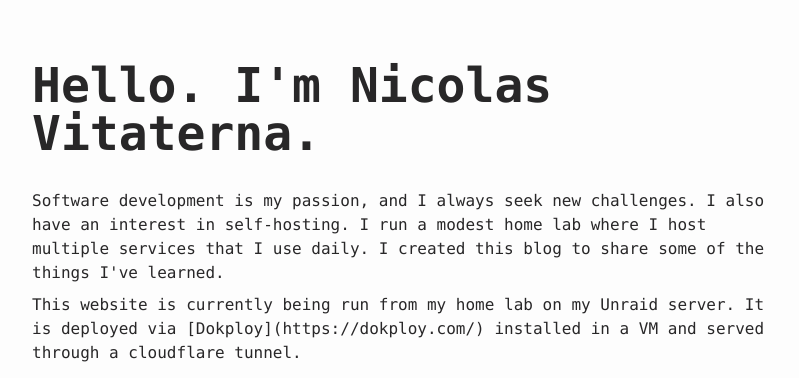
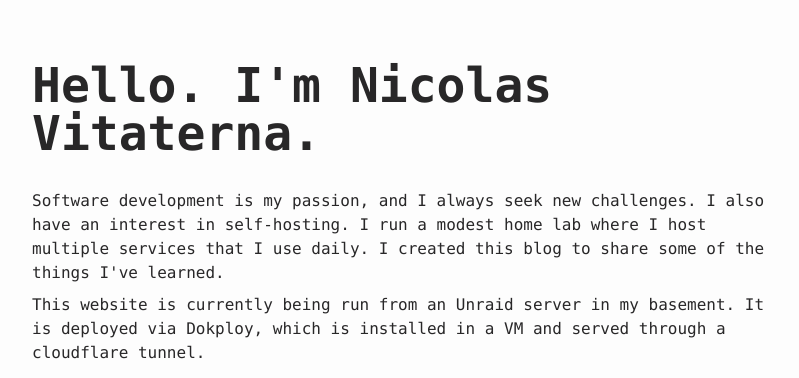
Before and after one commit to nvitaterna/vitaterna.ca, an Astro site: page / in a window 1280 px wide. Shown: the part 85-463 px from the top of the page, without its empty margins (240-1039 px from the left). Built offline with nearby package versions, Linux system fonts and the light colour scheme; Astro itself is replaced by a stand-in of ours.

Commit message:
Update index.astro

```diff
--- a/src/pages/index.astro
+++ b/src/pages/index.astro
@@ -31,7 +31,7 @@ const recentPosts = sortedPosts.filter(({ data }) => !data.featured);
         Software development is my passion, and I always seek new challenges. I also have an interest in self-hosting. I run a modest home lab where I host multiple services that I use daily. I created this blog to share some of the things I've learned.
       </p>
       <p class="mt-2">
-        This website is currently being run from my home lab on my Unraid server. It is deployed via [Dokploy](https://dokploy.com/) installed in a VM and served through a cloudflare tunnel.
+        This website is currently being run from an Unraid server in my basement. It is deployed via Dokploy, which is installed in a VM and served through a cloudflare tunnel.
       </p>
       {
         // only display if at least one social link is enabled
```
